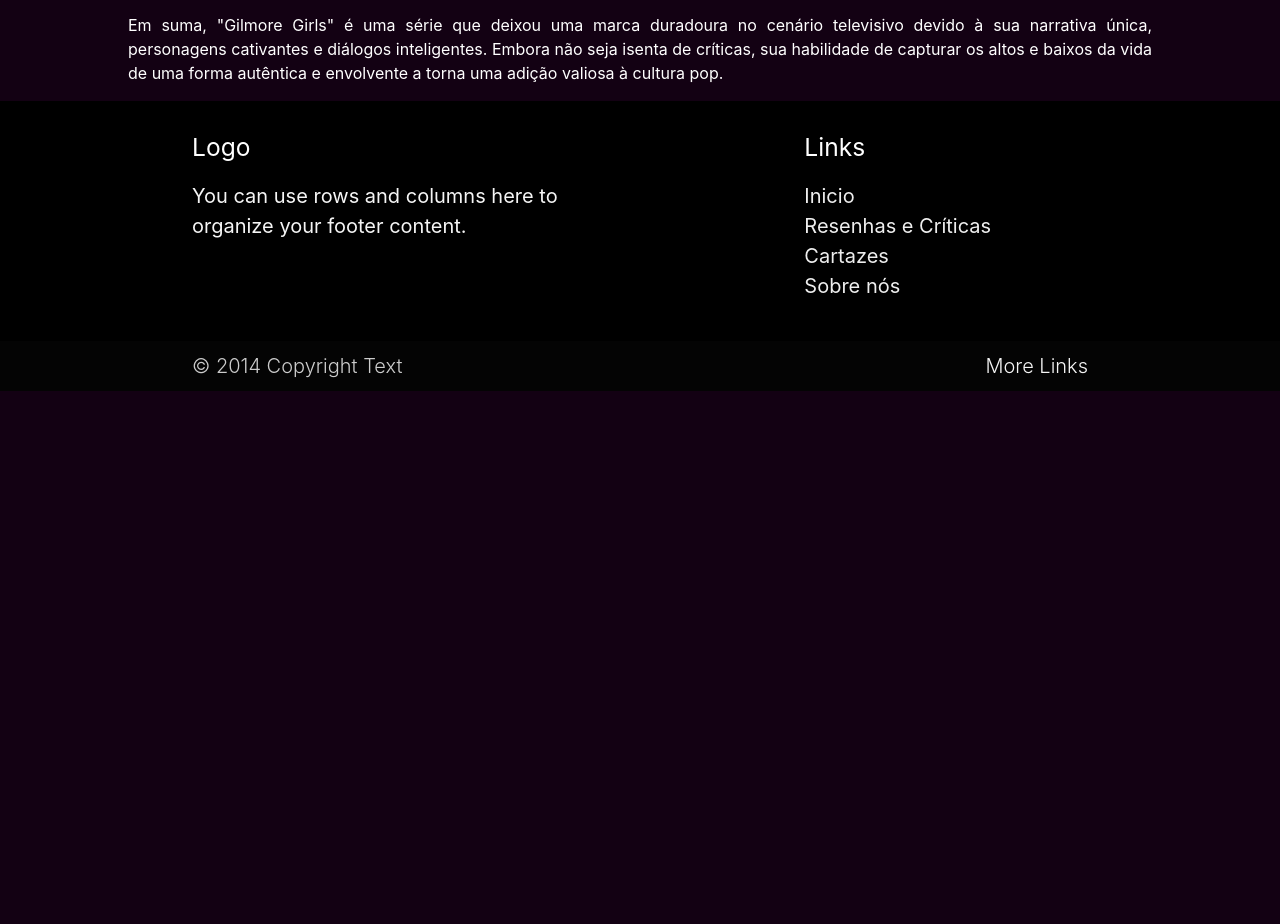
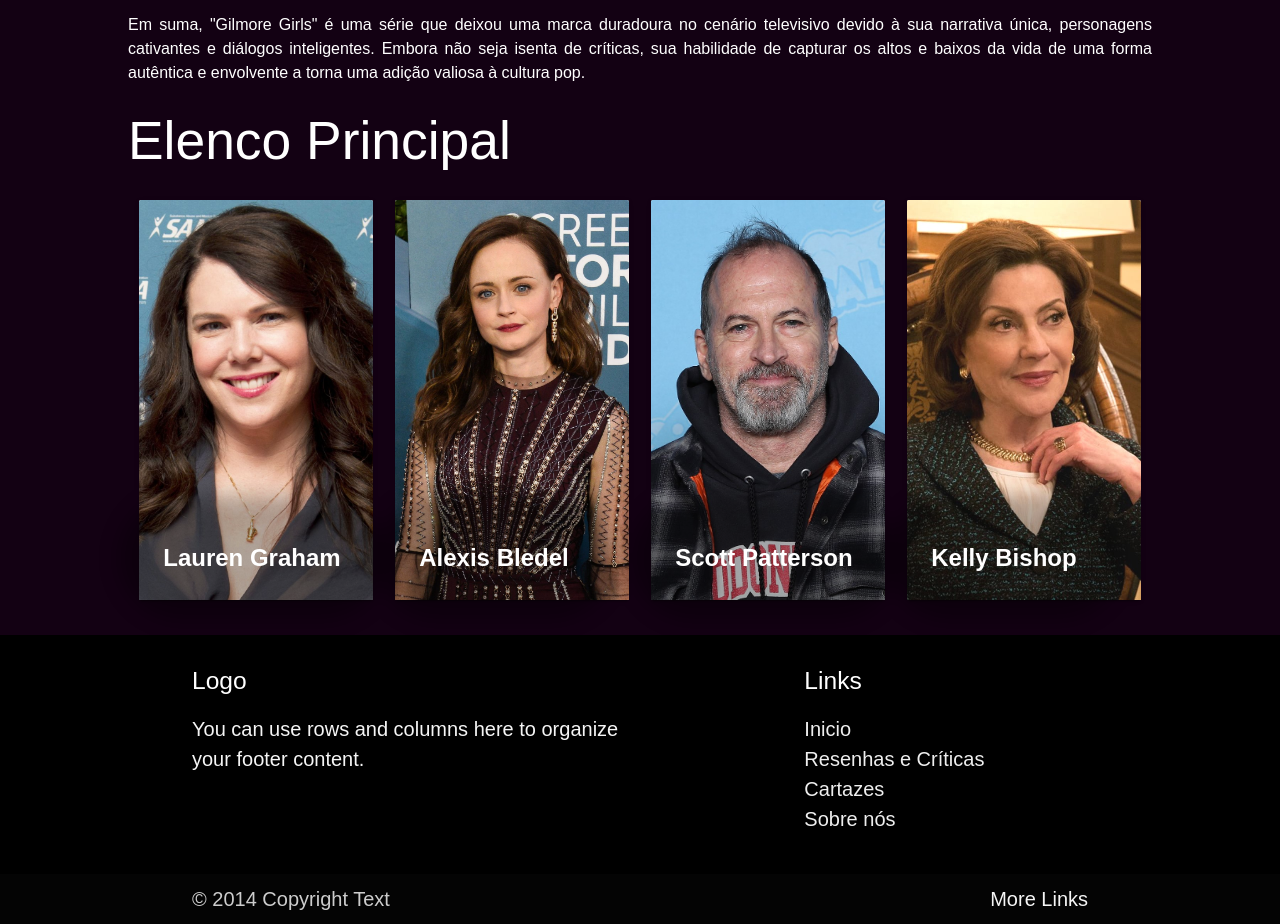
Before and after one commit to mafetrega/ProjetoProgramacaoWEB, a plain HTML site: page resenha.html in a window 1280 px wide. Shown: the part 1846-2770 px from the top of the page. Before the commit the page ends 2237 px from the top, so only its background shows below. Drawn offline with nearby package versions, Linux system fonts and the light colour scheme; a web font is replaced by a local one.

Commit message:
Quarto commit do projeto

```diff
--- a/css/style.css
+++ b/css/style.css
@@ -1,9 +1,10 @@
+@import url('https://fonts.googleapis.com/css2?family=Chocolate+Classical+Sans&display=swap');
+
 body {
     margin: 0;
     font-size: 20px;
     background-color: #130113;
-    font-family: -apple-system, BlinkMacSystemFont, 'Segoe UI', Roboto, Oxygen, Ubuntu, Cantarell, 'Open Sans', 'Helvetica Neue', sans-serif;
-    ;
+    font-family: "Chocolate Classical Sans", sans-serif;
 }
 
 
@@ -133,6 +134,7 @@ nav {
     display: flex;
     align-items: flex-start;
     gap: 10px;
+    margin: 1% 0% 1% 0%;
 }
 
 .card.horizontal {
@@ -203,6 +205,21 @@ iframe {
     margin-top: 5%;
 }
 
+.card-elenco {}
+
+.imagem-elenco img{
+    height: 50vh;
+    object-fit: cover;
+    object-position: top;
+}
+
+.imagem-elenco .card-title {
+    font-weight: bold;
+    background-color: #0000004d;
+    border-radius: 100px;
+    box-shadow: 0px 0px 20px 20px #0000004d;
+}
+
 /* Footer */
 
 .footer {
@@ -264,6 +281,7 @@ iframe {
     .ficha {
         font-size: 16px;
         padding-left: 0;
+        width: 100%;
     }
 
     .ficha ul {
@@ -281,6 +299,8 @@ iframe {
     }
 }
 
+
+
 /* Estilos para desktops */
 @media (min-width: 1201px) {
     .inicio div {
--- a/resenha.html
+++ b/resenha.html
@@ -68,9 +68,10 @@
                 <ul>
                     <li class="li-card"><i class="material-icons">schedule</i> Lançamento: 2002</li>
                     <li class="li-card"><i class="material-icons">videocam</i> Direção: Amy </li>
-                    <li class="li-card"><i class="material-icons">star</i> Elenco: Lauren Graham, Alexis Bledel, Melissa
+                    <li class="li-card"><i class="material-icons">people</i> Elenco: Lauren Graham, Alexis Bledel, Melissa
                         McCarthy, Keiko Agena, Yanic Truesdale, Scott Patterson, Kelly Bishop, Edward Herrmann, Liza
                         Weil, Jared Padalecki, Milo Ventimiglia, Sean Gunn, Chris Eigeman, Matt Czuchry</li>
+                    <li class="li-card"><i class="material-icons">playlist_play</i> 07 temporadas - 153 Episódios</li>
                     <li class="li-card"><i class="material-icons">star</i> Avalição:</li>
                 </ul>
             </div>
@@ -110,6 +111,47 @@
                 habilidade de capturar os altos e baixos da vida de uma forma autêntica e envolvente a torna uma adição
                 valiosa à cultura pop.
             </p>
+        </div>
+
+        <div class="elenco-resenha">
+            <h2>Elenco Principal</h2>
+            <div class="row">
+                <div class="col s3 m3 l3 xl3">
+                    <div class="card card-elenco">
+                        <div class="card-image imagem-elenco">
+                            <img src="imagens/gilmore/LaurenGraham.jpg">
+                            <span class="card-title">Lauren Graham</span>
+                        </div>
+                    </div>
+                </div>
+
+                <div class="col s3 m3 l3 xl3">
+                    <div class="card card-elenco">
+                        <div class="card-image imagem-elenco">
+                            <img src="imagens/gilmore/AlexisBledel.webp">
+                            <span class="card-title">Alexis Bledel</span>
+                        </div>
+                    </div>
+                </div>
+
+                <div class="col s3 m3 l3 xl3">
+                    <div class="card card-elenco">
+                        <div class="card-image imagem-elenco">
+                            <img src="imagens/gilmore/ScottPatterson.jpg">
+                            <span class="card-title">Scott Patterson</span>
+                        </div>
+                    </div>
+                </div>
+
+                <div class="col s3 m3 l3 xl3">
+                    <div class="card card-elenco">
+                        <div class="card-image imagem-elenco">
+                            <img src="imagens/gilmore/KellyBishop.jpg">
+                            <span class="card-title">Kelly Bishop</span>
+                        </div>
+                    </div>
+                </div>
+            </div>
         </div>
     </div>
 
@@ -151,6 +193,8 @@
         $(document).ready(function () {
             $(".button-collapse").sideNav();
             $('.parallax').parallax();
+            $('ul.tabs').tabs();
+            $('ul.tabs').tabs('select_tab', 'tab_id');
         });
     </script>
 
```
Also changed, not shown: imagens/gilmore/AlexisBledel.webp (added), imagens/gilmore/KellyBishop.jpg (added), imagens/gilmore/LaurenGraham.jpg (added), imagens/gilmore/ScottPatterson.jpg (added).
